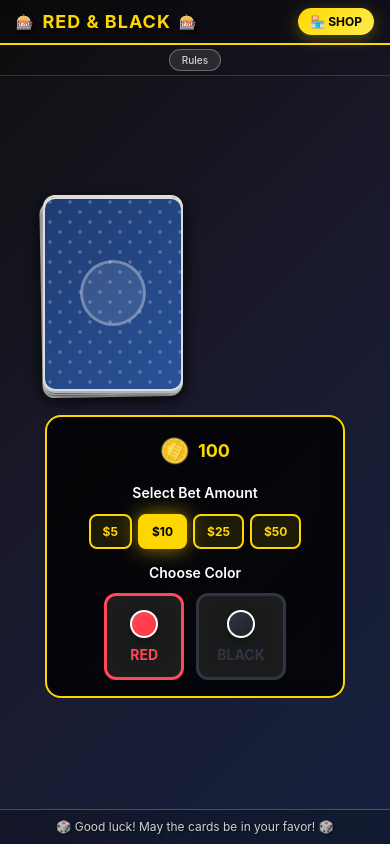
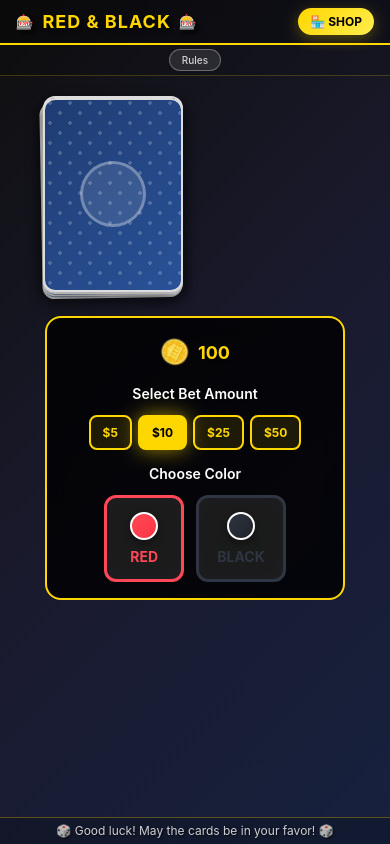
Before and after one commit to Boyiiiii/red-black, a React (Vite) app: page / in a window 390 px wide. Built offline with nearby package versions, Linux system fonts and the light colour scheme.

Commit message:
Update size

```diff
--- a/src/App.css
+++ b/src/App.css
@@ -371,16 +371,18 @@
     gap: 16px;
     align-items: center;
     min-height: 0;
+    justify-content: flex-start;
+    padding-top: 20px;
   }
 
   .card-area {
     gap: 12px;
     flex-shrink: 0;
-    flex: 0.6;
     display: flex;
     flex-direction: column;
-    justify-content: center;
+    justify-content: flex-start;
     align-items: center;
+    margin-bottom: 8px;
   }
 
   .card-display {
@@ -405,8 +407,9 @@
   }
 
   .game-footer {
-    padding: 8px;
-    font-size: 12px;
+    padding: 4px;
+    font-size: 10px;
+    flex-shrink: 0;
   }
 
   .game-footer p {
```
